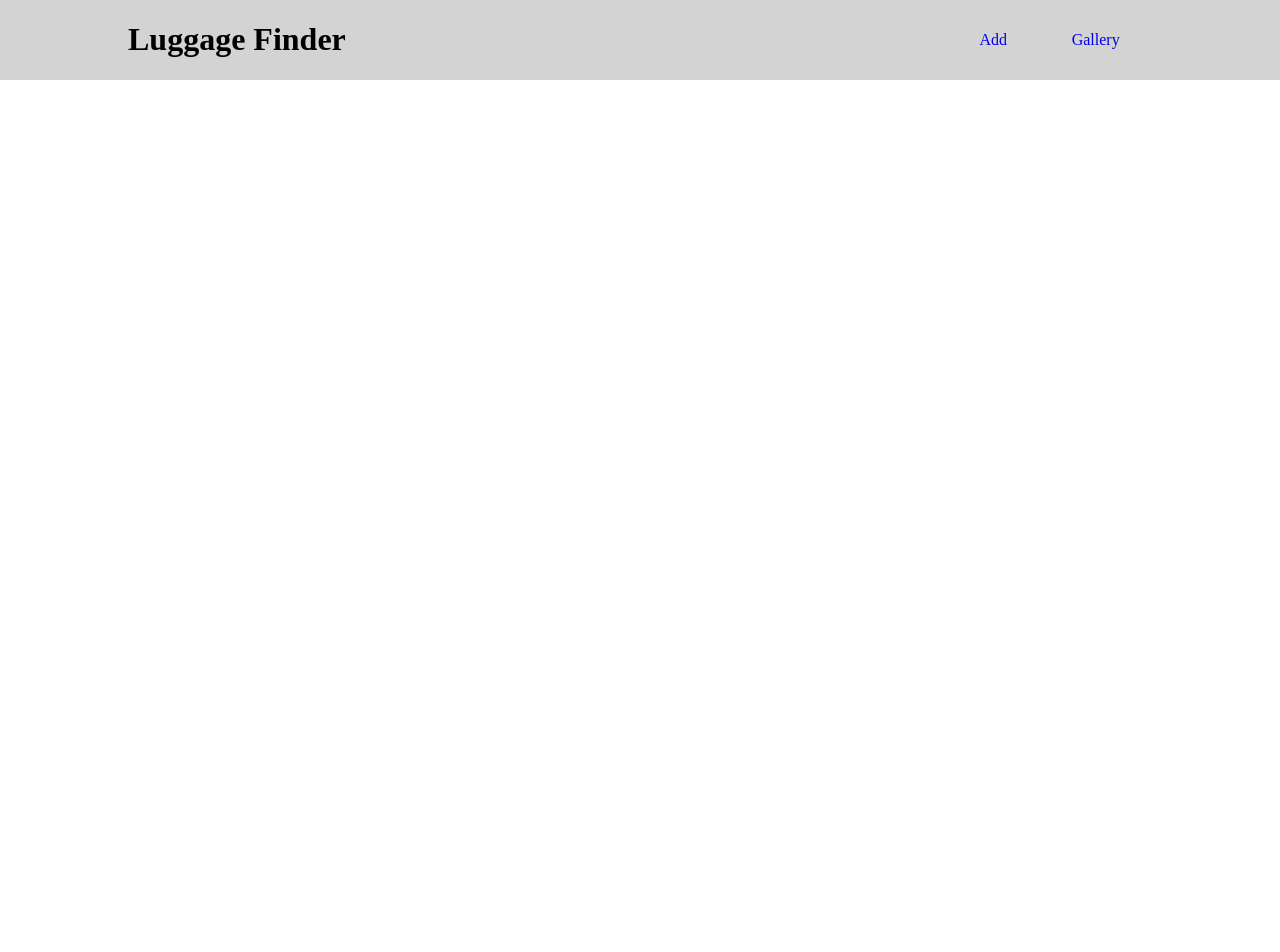
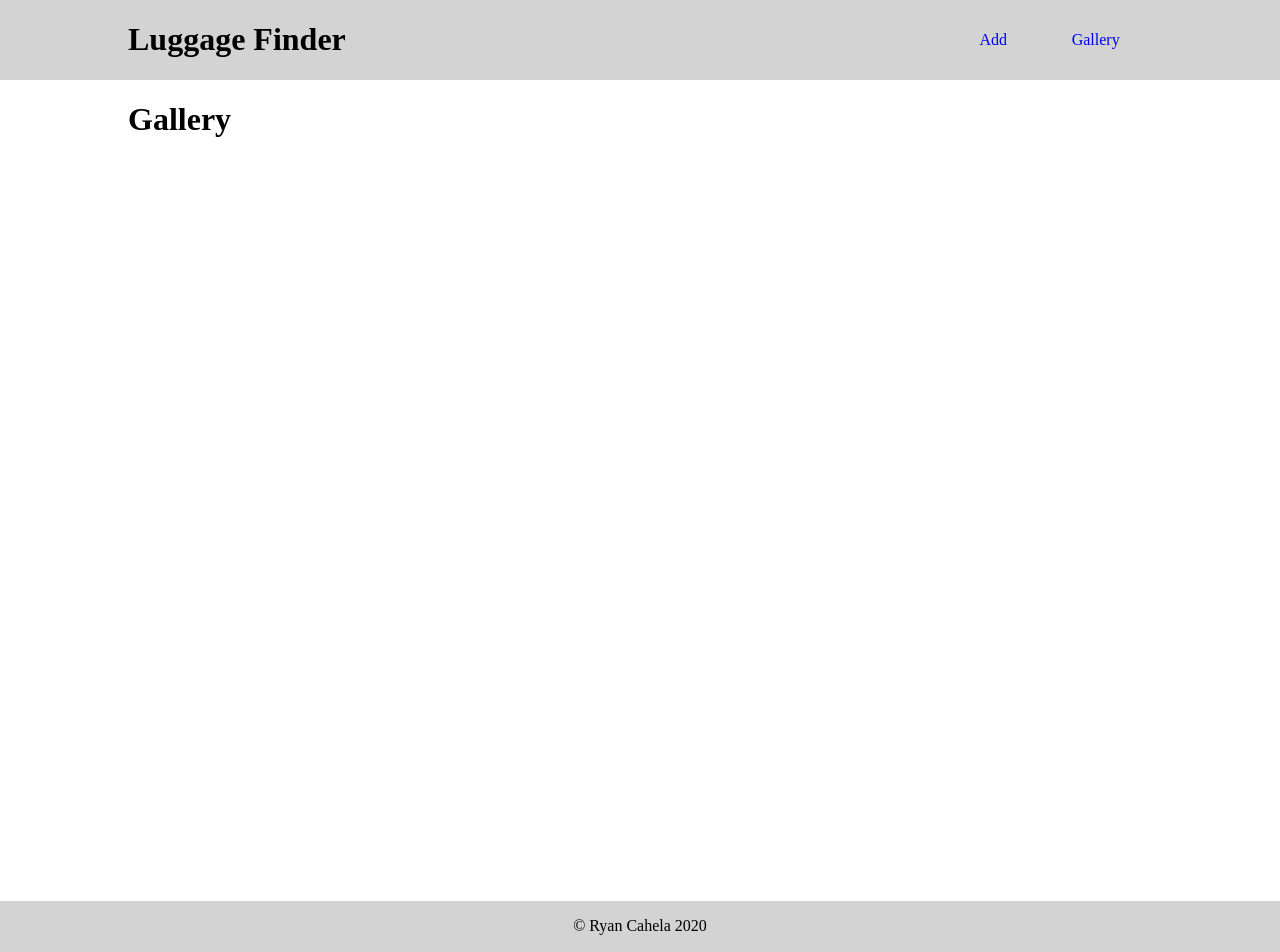
Before and after one commit to RyanCahela/Luggage_Finder, a React (Create React App) app in the folder frontend/: page /gallery in a window 1280 px wide. Before the commit the page ends 800 px from the top, so only its background shows below. Built offline with nearby package versions, Linux system fonts and the light colour scheme.

Commit message:
basic styleing added to Header.js Footer.js AddLuggage.js Gallery.js

```diff
--- a/frontend/src/App.js
+++ b/frontend/src/App.js
@@ -1,5 +1,5 @@
 import React from "react";
-import { Route, Switch } from "react-router-dom";
+import { Route, Switch, Redirect } from "react-router-dom";
 import Gallery from "./pages/Gallery";
 import AddLuggage from "./pages/AddLuggage";
 
@@ -8,7 +8,7 @@ function App() {
     <>
       <Switch>
         <Route exact path="/">
-          <Gallery />
+          <Redirect to="/gallery" />
         </Route>
         <Route path="/gallery">
           <Gallery />
--- a/frontend/src/pages/Gallery.js
+++ b/frontend/src/pages/Gallery.js
@@ -1,11 +1,22 @@
 import React from "react";
 import Header from "../components/Header";
+import Footer from "../components/Footer";
+import styled from "styled-components";
+import { colors, layout } from "../CSS_Helpers";
+
+const StyledGallery = styled.main`
+  ${layout.centerHorizontally}
+  height: 100vh;
+`;
 
 function Gallery() {
   return (
     <>
       <Header />
-
+      <StyledGallery>
+        <h1>Gallery</h1>
+      </StyledGallery>
+      <Footer />
     </>
   );
 }
```
